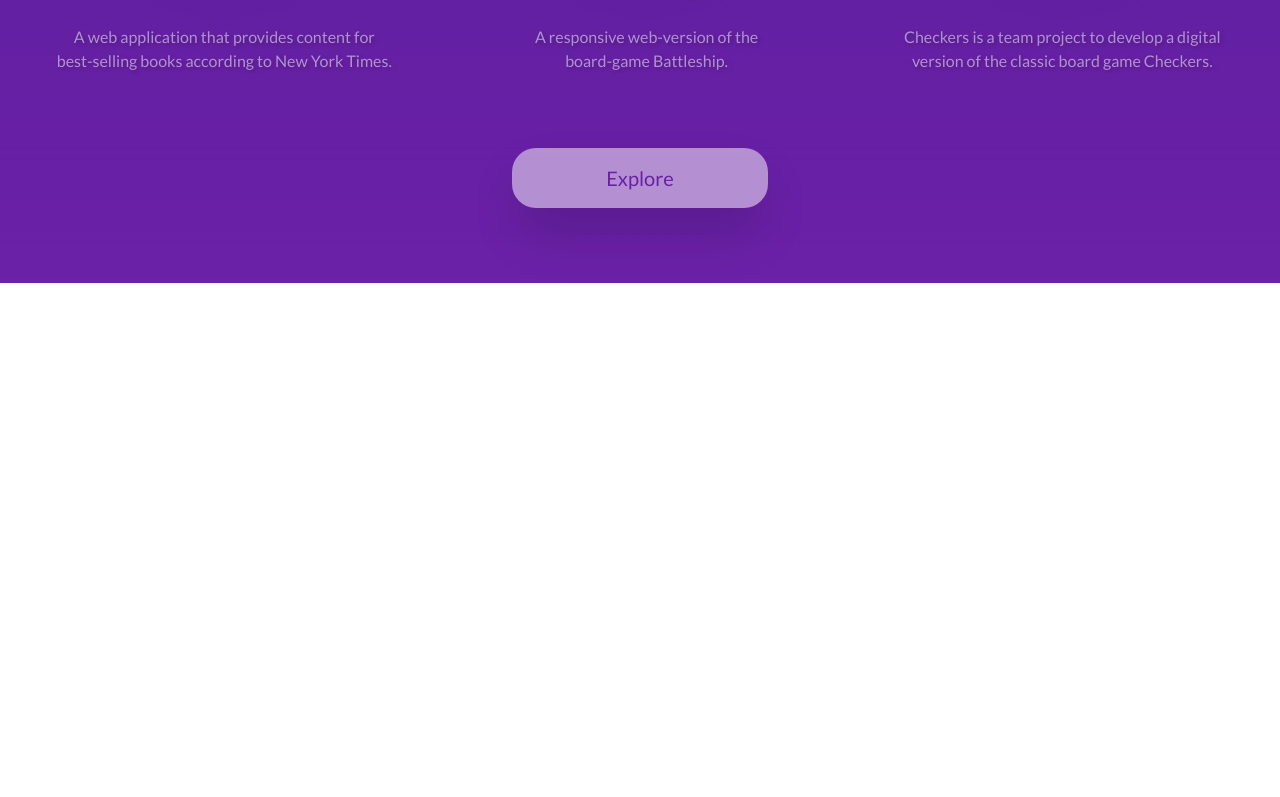
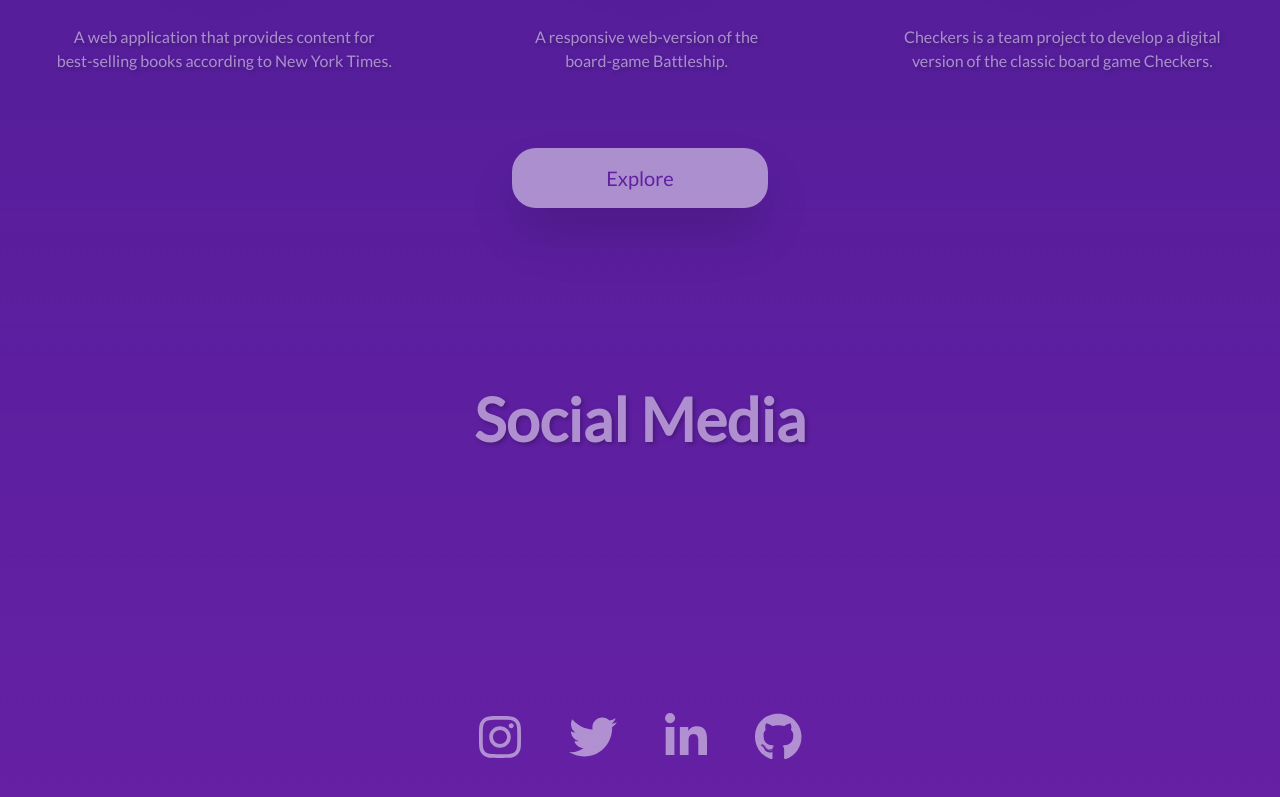
Before and after one commit to eugenechevski/PersonalPortfolio, a Next.js app: page / in a window 1280 px wide. Shown: the part 2104-2901 px from the top of the page. Before the commit the page ends 2387 px from the top, so only its background shows below. Built offline with nearby package versions, Linux system fonts and the light colour scheme.

Commit message:
Adds the Social Media section

```diff
--- a/package.json
+++ b/package.json
@@ -9,6 +9,10 @@
     "lint": "next lint"
   },
   "dependencies": {
+    "@fortawesome/fontawesome-svg-core": "^6.4.0",
+    "@fortawesome/free-brands-svg-icons": "^6.4.0",
+    "@fortawesome/free-solid-svg-icons": "^6.4.0",
+    "@fortawesome/react-fontawesome": "^0.2.0",
     "@types/node": "20.2.1",
     "@types/react": "18.2.6",
     "@types/react-dom": "18.2.4",
--- a/src/app/page.tsx
+++ b/src/app/page.tsx
@@ -1,8 +1,16 @@
 "use client";
 
-import tw from "tailwind-styled-components";
 import Image from "next/image";
 import Link from "next/link";
+
+import tw from "tailwind-styled-components";
+import { FontAwesomeIcon } from "@fortawesome/react-fontawesome";
+import {
+  faGithub,
+  faInstagram,
+  faTwitter,
+  faLinkedinIn,
+} from "@fortawesome/free-brands-svg-icons";
 
 const introImg = require("@/assets/intro.jpeg");
 const aboutImg = require("@/assets/about.jpeg");
@@ -79,8 +87,8 @@ export default function Page() {
     lg:w-1/2
   `;
 
-  const AboutHeading = tw.h1`
-    text-2xl
+  const SectionHeading = tw.h1`
+    text-3xl
     text-center
     sm:text-6xl
     font-bold
@@ -155,6 +163,23 @@ export default function Page() {
     mb-12
   `;
 
+  const SocialMedia = tw.section`
+    flex
+    flex-col
+    items-center
+    justify-center
+    gap-12
+    min-h-[100vh]
+  `;
+
+  const SocialMediaLinks = tw.div`
+    flex
+    items-center
+    justify-center
+    gap-12
+    h-[60vh]
+  `;
+
   return (
     <MainContainer>
       <Intro>
@@ -184,7 +209,7 @@ export default function Page() {
           />
         </AboutImageContainer>
         <AboutContent>
-          <AboutHeading>About me</AboutHeading>
+          <SectionHeading>About me</SectionHeading>
           <AboutText>
             I am a passionate software engineer specializing in innovative and
             user-friendly application development. My expertise spans
@@ -199,7 +224,7 @@ export default function Page() {
         </AboutContent>
       </About>
       <FeaturedProjects>
-        <AboutHeading>Featured Projects</AboutHeading>
+        <SectionHeading>Featured Projects</SectionHeading>
         <ProjectsContainer>
           <Project>
             <ProjectImageContainer>
@@ -271,6 +296,27 @@ export default function Page() {
           <ExploreButton>Explore</ExploreButton>
         </Link>
       </FeaturedProjects>
+      <SocialMedia>
+        <SectionHeading>Social Media</SectionHeading>
+        <SocialMediaLinks>
+          <Link href={"https://www.instagram.com/eugenechevski/"}>
+            <FontAwesomeIcon size="3x" icon={faInstagram} />
+          </Link>
+          <Link href={"https://twitter.com/eugenechevski7"}>
+            <FontAwesomeIcon size="3x" icon={faTwitter} />
+          </Link>
+          <Link
+            href={
+              "https://www.linkedin.com/in/yauheni-khvashcheuski-181b06263/"
+            }
+          >
+            <FontAwesomeIcon size="3x" icon={faLinkedinIn} />
+          </Link>
+          <Link href={"https://github.com/eugenechevski"}>
+            <FontAwesomeIcon size="3x" icon={faGithub} />
+          </Link>
+        </SocialMediaLinks>
+      </SocialMedia>
     </MainContainer>
   );
 }
```
Also changed, not shown: 1 other file (tests, documents, lock files or other folders).
